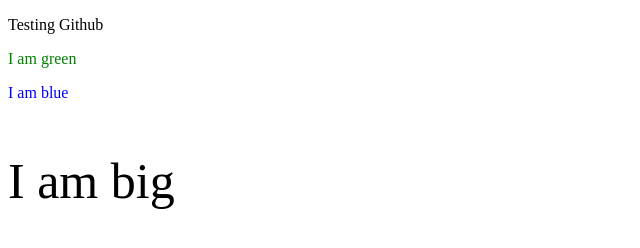
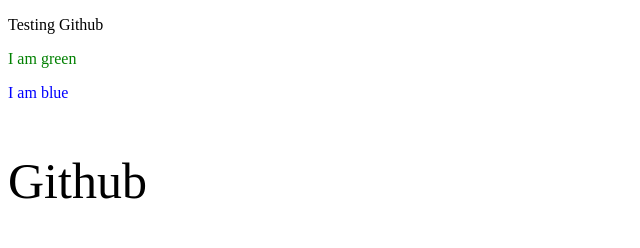
Before and after one commit to flaquebec/intro-to-github, a plain HTML site: page index.html in a window 1280 px wide. Shown: the whole page, without its empty margins (0-640 px from the left). Drawn offline with Linux system fonts and the light colour scheme.

Commit message:
update index file

```diff
--- a/index.html
+++ b/index.html
@@ -5,7 +5,7 @@
 <p>Testing Github</p>
 <p style="color:green;">I am green</p>
 <p style="color:blue;">I am blue</p>
-<p style="font-size:50px;">I am big</p>
+<p style="font-size:50px;">Github</p>
 
 </body>
 </html>
```
